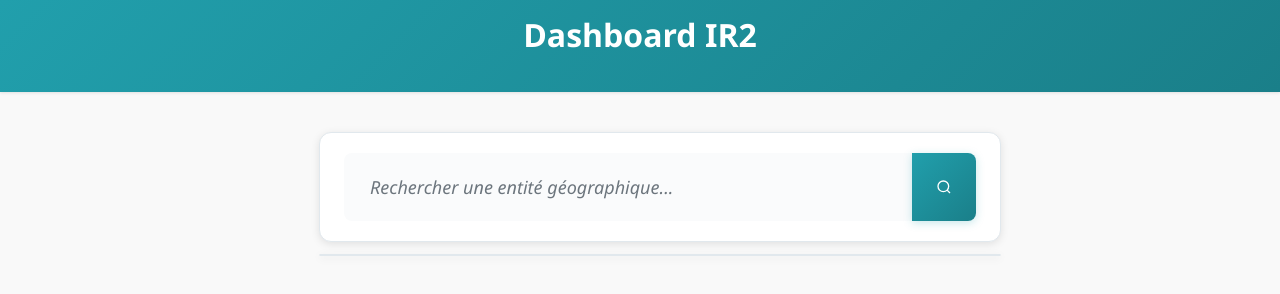
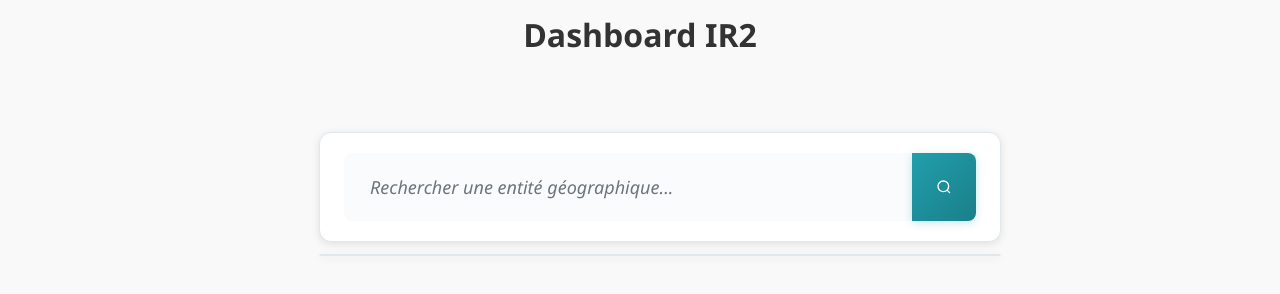
Before and after one commit to louisbgl/IR2-dashboard, a plain HTML site: page src/frontend/index.html in a window 1280 px wide. Drawn offline with Linux system fonts and the light colour scheme; no server answers.

Commit message:
refactor: Update header styles to use consistent color and background

```diff
--- a/src/frontend/css/base.css
+++ b/src/frontend/css/base.css
@@ -17,5 +17,5 @@ h1, h2, h3, h4 {
 }
 
 header h1 {
-    color: var(--light-bg);
+    color: var(--text-color);
 }
--- a/src/frontend/css/layout.css
+++ b/src/frontend/css/layout.css
@@ -8,11 +8,10 @@
 }
 
 header {
-    background: var(--gradient-primary);
-    color: var(--light-bg);
+    background: var(--body-bg);
+    color: var(--text-color);
     padding: var(--space-lg);
     text-align: center;
-    box-shadow: var(--shadow-sm);
 }
 
 .dashboard-grid {
```
